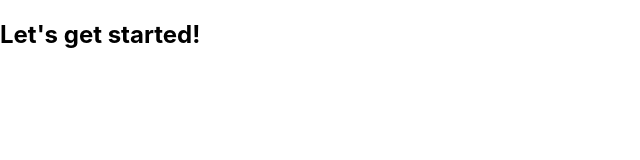
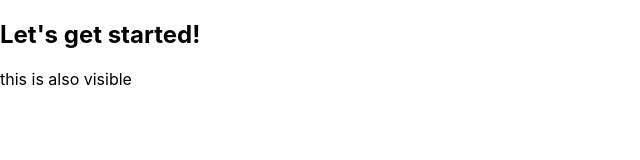
Before and after one commit to heshrian/single-page-app, a React (Create React App) app in the folder my-single-page-app/: page / in a window 1280 px wide. Shown: the top 160 px of the page, without its empty margins (0-640 px from the left). Built offline with nearby package versions, Linux system fonts and the light colour scheme.

Commit message:
mintlify doc testing

```diff
--- a/my-single-page-app/src/App.js
+++ b/my-single-page-app/src/App.js
@@ -1,8 +1,13 @@
 
+/**
+ * The function App() returns a div element with two children: an h2 element and a p element
+ * @returns The function App is returning a div with a h2 and a p tag.
+ */
 function App() {
   return (
     <div>
       <h2>Let's get started!</h2>
+      <p> this is also visible</p>
     </div>
   );
 }
```
Also changed, not shown: 1 other file (tests, documents, lock files or other folders).
